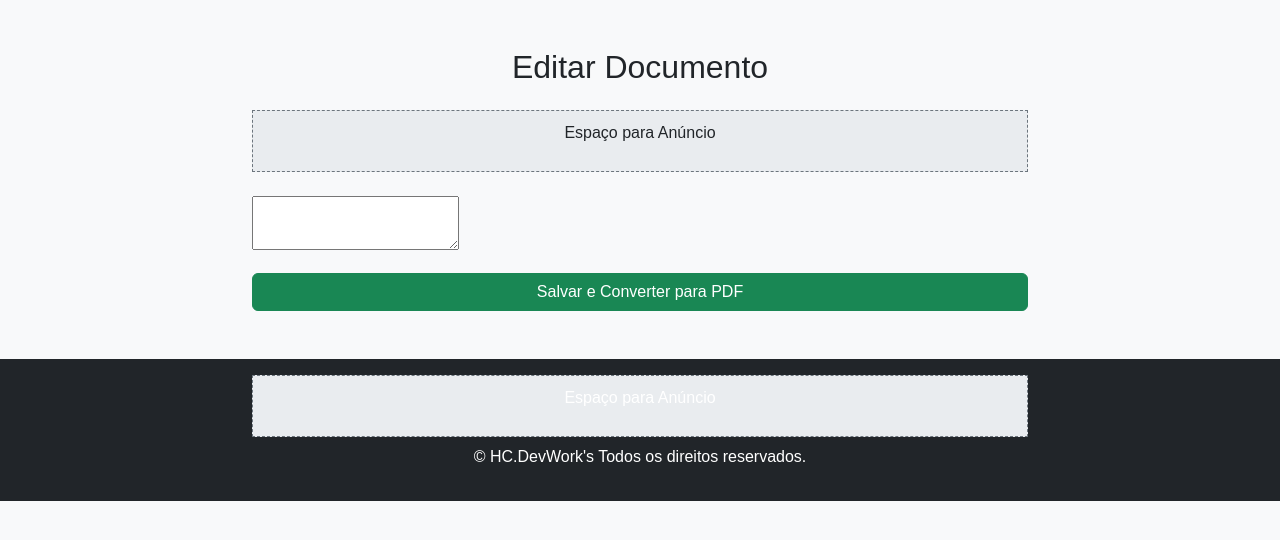
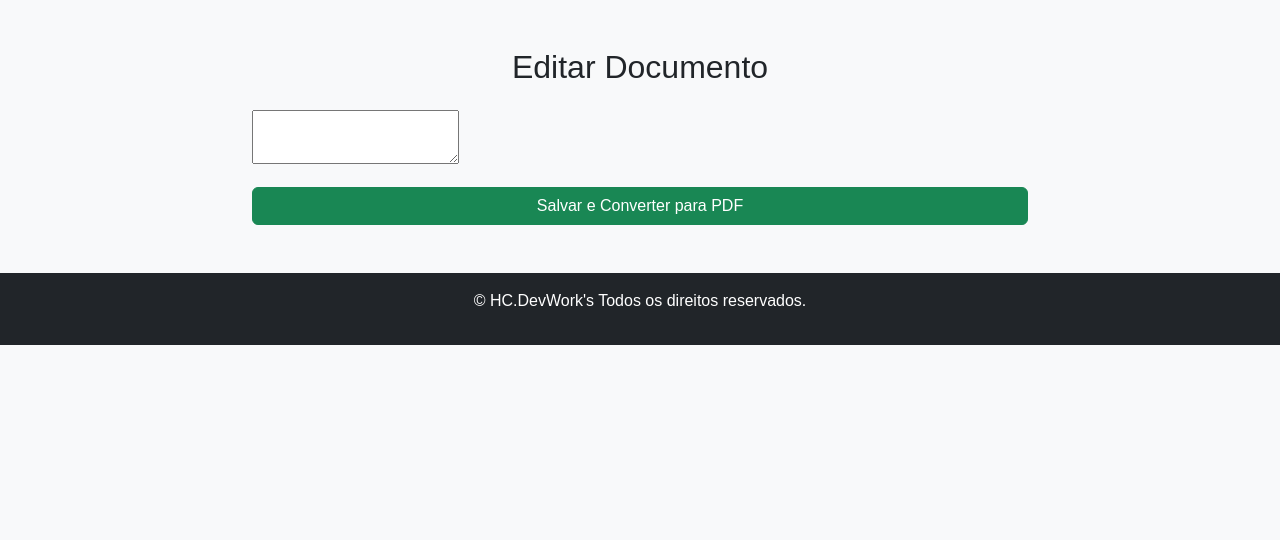
Before and after one commit to heitorcaetano1/PDFTODOCX, a Flask app: page /edit/1 in a window 1280 px wide. Shown: the part 56-596 px from the top of the page. Run offline with Flask 3, Linux system fonts and the light colour scheme; some libraries are stand-ins or nearby versions.

Commit message:
Update edit.html

```diff
--- a/templates/edit.html
+++ b/templates/edit.html
@@ -38,11 +38,6 @@
   <div class="container mt-5">
     <h2 class="text-center mb-4">Editar Documento</h2>
 
-    <!-- Espaço para anúncios (Google AdSense) -->
-    <div class="adsense-placeholder mb-4 text-center">
-      <p>Espaço para Anúncio</p>
-    </div>
-
     <form id="editorForm" action="/save" method="post">
       <input type="hidden" name="docx_filename" value="{{ filename }}">
       <textarea id="editor" name="content">{{ content|safe }}</textarea>
@@ -53,9 +48,6 @@
   <!-- Footer -->
   <footer class="bg-dark text-white text-center py-3 mt-5">
     <div class="container">
-      <div class="adsense-placeholder mb-2">
-        <p>Espaço para Anúncio</p>
-      </div>
       <p>&copy; HC.DevWork's Todos os direitos reservados.</p>
     </div>
   </footer>
```
